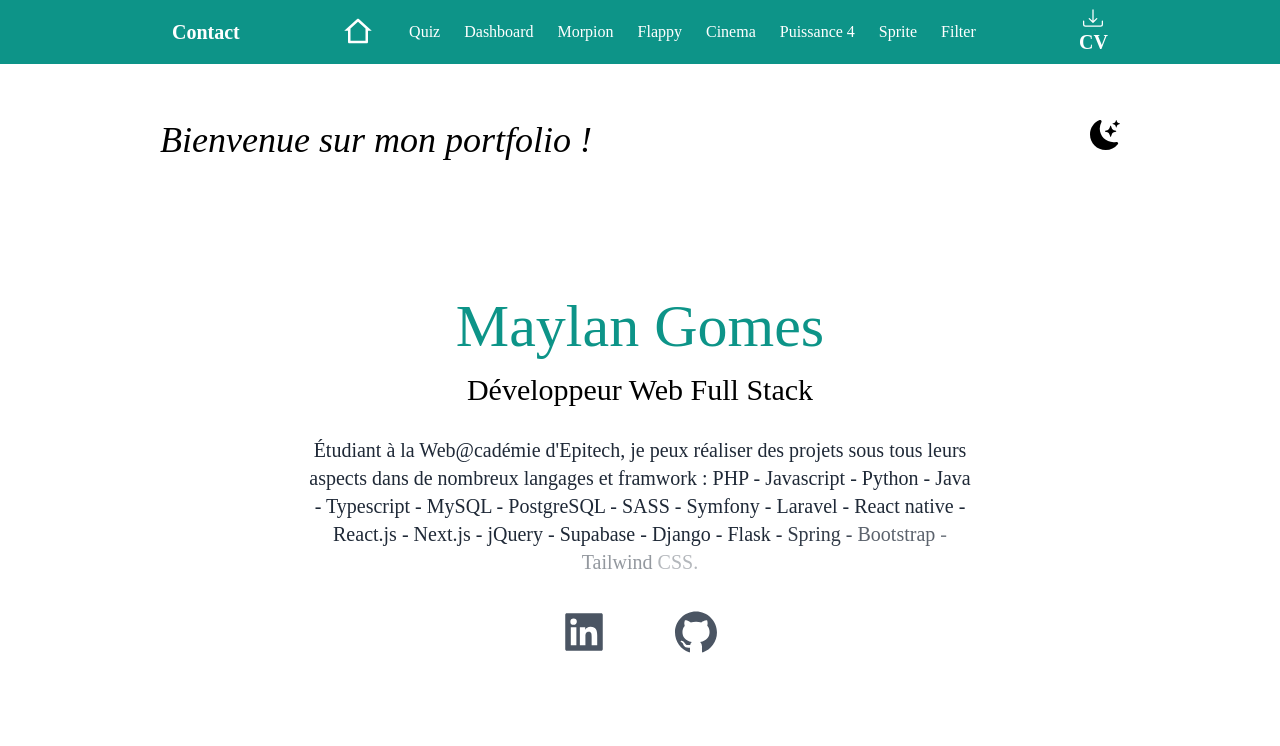
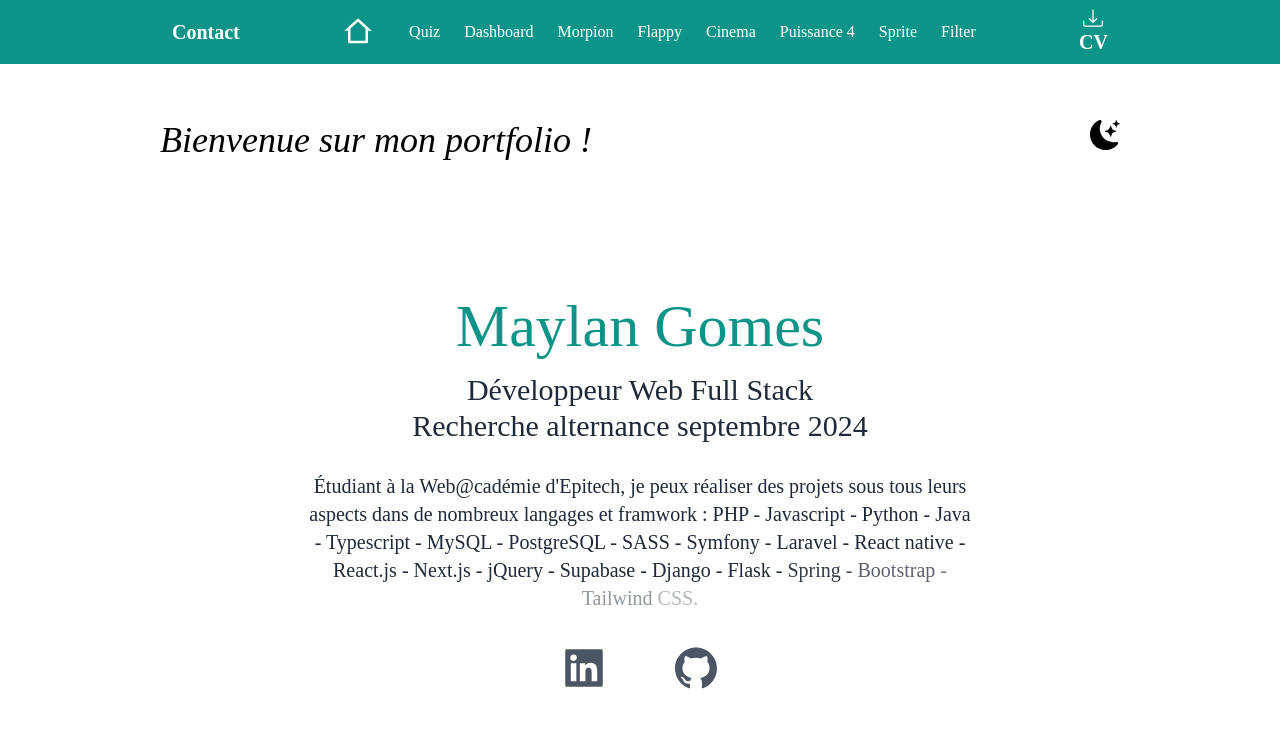
Before and after one commit to maylangomes/portfolio, a Next.js app: page / in a window 1280 px wide. Shown: the top 746 px of the page. Built offline with nearby package versions, Linux system fonts and the light colour scheme; grey boxes are pictures that could not be loaded; a web font is replaced by a local one.

Commit message:
fix: text

```diff
--- a/src/app/page.js
+++ b/src/app/page.js
@@ -45,8 +45,10 @@ export default function Home() {
             <h2 className="text-5xl py-2 text-teal-600 dark:text-teal-400 md:text-6xl">
               Maylan Gomes
             </h2>
-            <h3 className="text-black text-2xl py-2 dark:text-white sm:text-3xl">
+            <h3 className="text-gray-800 text-2xl py-2 dark:text-white sm:text-3xl">
               Développeur Web Full Stack
+              <br></br>
+              Recherche alternance septembre 2024
             </h3>
             <p className="text-lg py-5 leading-8 text-gray-800 dark:text-gray-200 max-w-2xl mx-auto md:text-xl">
               {text.map((el, i) => (
```
